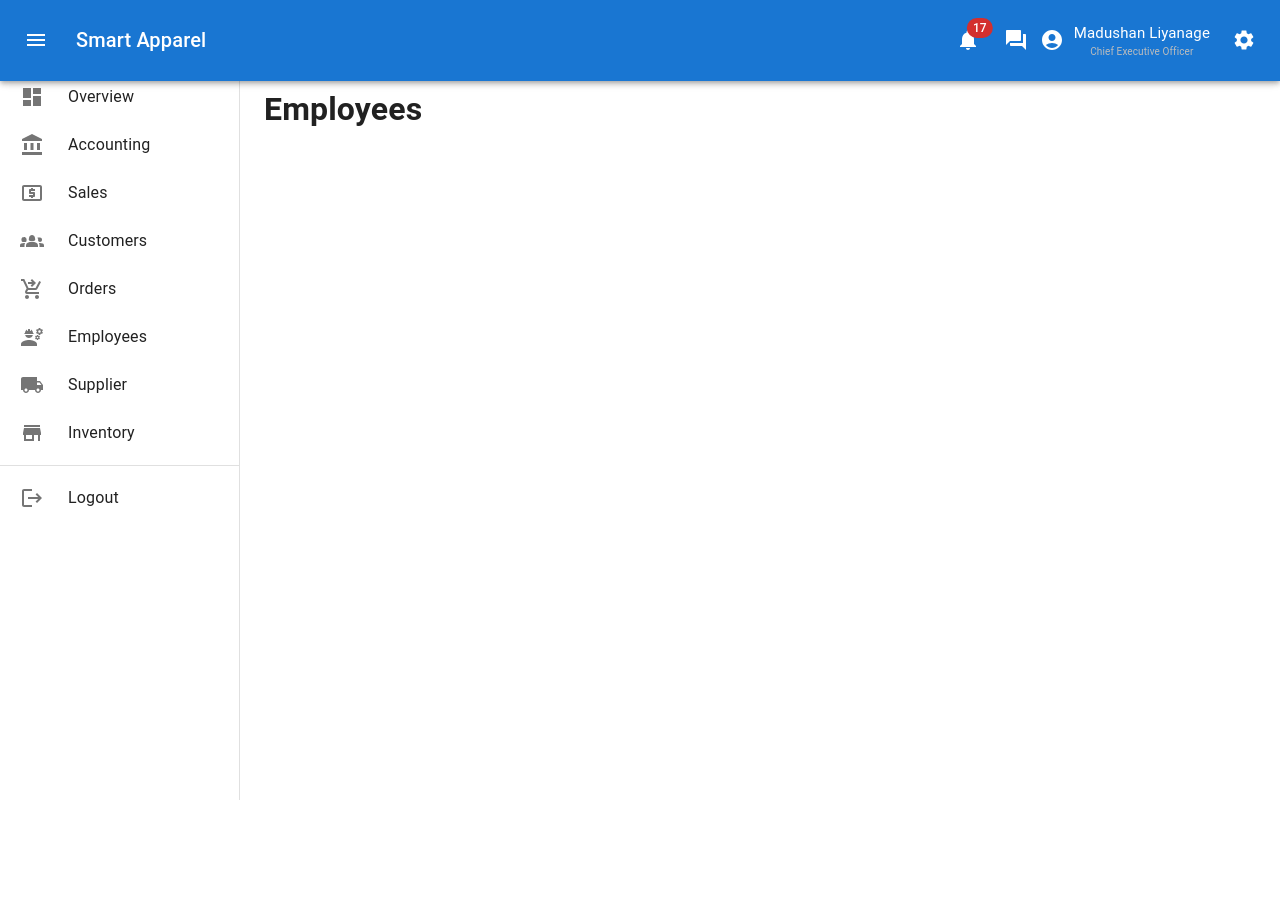
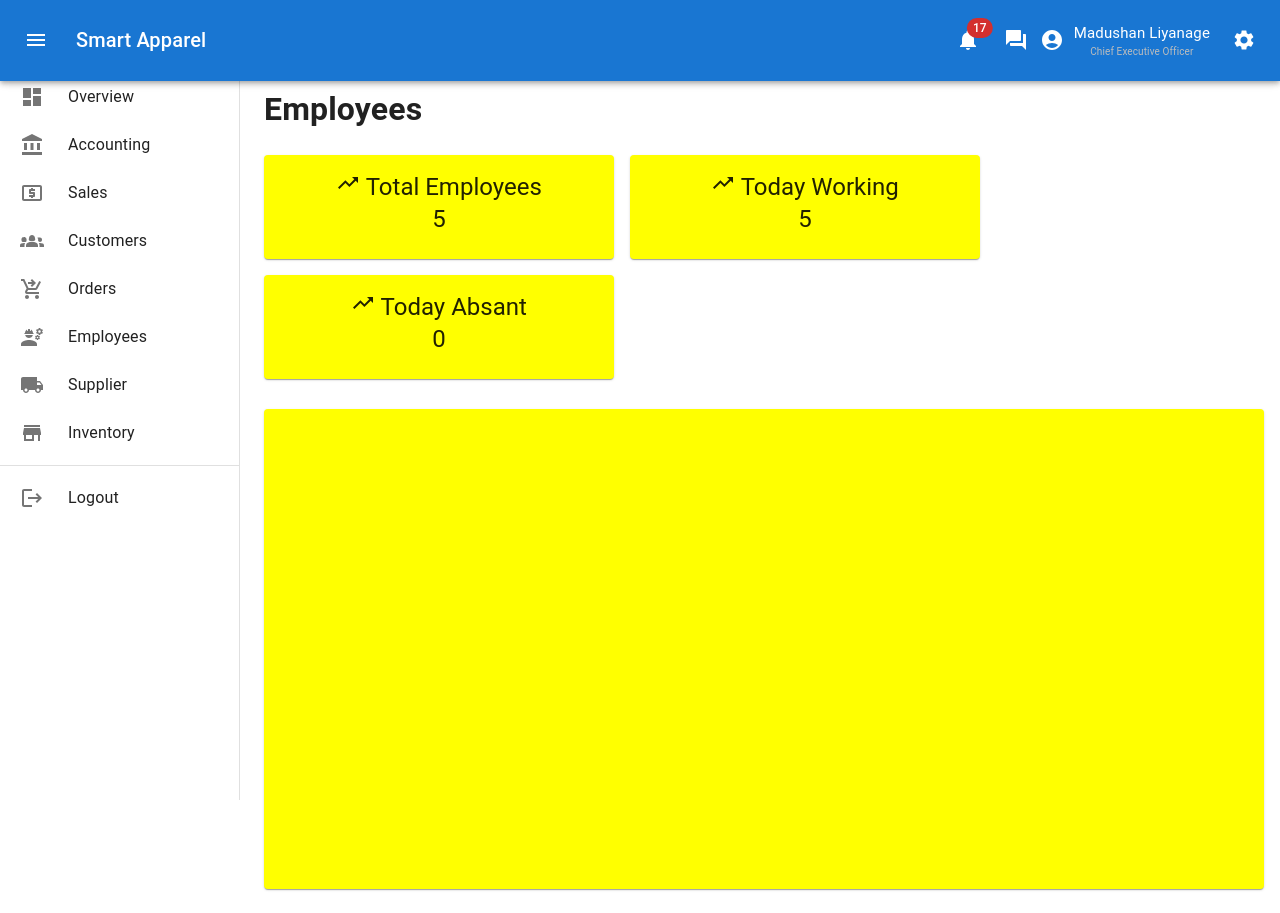
Before and after one commit to Hasindu1219/SmartApparel-Group_08-Frontend, a React (Create React App) app in the folder smart-apparel/: page /employees in a window 1280 px wide. Before the commit the page ends 800 px from the top, so only its background shows below. Built offline with nearby package versions, Linux system fonts and the light colour scheme.

Commit message:
update employee.jsx by grid

```diff
--- a/smart-apparel/src/pages/Employees.jsx
+++ b/smart-apparel/src/pages/Employees.jsx
@@ -1,8 +1,16 @@
-import React from 'react'
+import React from "react";
 import Box from "@mui/material/Box";
 import Navbar from "../components/Navbar/Navbar";
 import Sidebar from "../components/Sidebar";
-
+import Grid from "@mui/material/Grid";
+import Card from "@mui/material/Card";
+import CardContent from "@mui/material/CardContent";
+import Typography from "@mui/material/Typography";
+import CardActions from "@mui/material/CardActions";
+import Button from "@mui/material/Button";
+import ArrowForwardIosIcon from "@mui/icons-material/ArrowForwardIos";
+import TrendingUpTwoToneIcon from "@mui/icons-material/TrendingUpTwoTone";
+import Stack from "@mui/material/Stack";
 
 export default function Employees() {
   return (
@@ -13,9 +21,113 @@ export default function Employees() {
         <Sidebar />
 
         <Box component="main" sx={{ flexGrow: 1, p: 3 }}>
-        <h1>Employees</h1>
+          <h1>Employees</h1>
+
+          {/* Cards */}
+          <Grid container spacing={2}>
+            <Grid item xs="auto">
+              <Card sx={{ minWidth: 350, backgroundColor: "yellow" }}>
+                <CardContent style={{ textAlign: "center" }}>
+                  <Typography variant="h5" component="div">
+                    <TrendingUpTwoToneIcon /> Total Employees
+                  </Typography>
+                  <Typography variant="h5" >
+                    5
+                  </Typography>
+                  {/* <Typography sx={{ mb: 1.5 }} color="text.secondary">
+                    adjective
+                  </Typography>
+
+                  <Typography variant="body2">
+                    well meaning and kindly.
+                    <br />
+                    {'"a benevolent smile"'}
+                  </Typography> */}
+                </CardContent>
+
+                {/* <CardActions sx={{ float: "right" }}>
+                  <Button size="small">
+                    More
+                    <ArrowForwardIosIcon />
+                  </Button>
+                </CardActions> */}
+              </Card>
+            </Grid>
+
+            <Grid item xs="auto">
+              <Card sx={{ minWidth: 350, backgroundColor: "yellow" }}>
+                <CardContent style={{ textAlign: "center" }}>
+                  <Typography variant="h5" component="div">
+                    <TrendingUpTwoToneIcon /> Today Working
+                  </Typography>
+                  <Typography variant="h5" >
+                    5
+                  </Typography>
+                  {/* <Typography sx={{ mb: 1.5 }} color="text.secondary">
+                    adjective
+                  </Typography>
+
+                  <Typography variant="body2">
+                    well meaning and kindly.
+                    <br />
+                    {'"a benevolent smile"'}
+                  </Typography> */}
+                </CardContent>
+
+                {/* <CardActions sx={{ float: "right" }}>
+                  <Button size="small">
+                    More
+                    <ArrowForwardIosIcon />
+                  </Button>
+                </CardActions> */}
+              </Card>
+            </Grid>
+
+            <Grid item xs="auto">
+              <Card sx={{ minWidth: 350, backgroundColor: "yellow" }}>
+                <CardContent style={{ textAlign: "center" }}>
+                  <Typography variant="h5" component="div">
+                    <TrendingUpTwoToneIcon /> Today Absant
+                  </Typography>
+                  <Typography variant="h5" >
+                    0
+                  </Typography>
+                  {/* <Typography sx={{ mb: 1.5 }} color="text.secondary">
+                    adjective
+                  </Typography>
+
+                  <Typography variant="body2">
+                    well meaning and kindly.
+                    <br />
+                    {'"a benevolent smile"'}
+                  </Typography> */}
+                </CardContent>
+
+                {/* <CardActions sx={{ float: "right" }}>
+                  <Button size="small">
+                    More
+                    <ArrowForwardIosIcon />
+                  </Button>
+                </CardActions> */}
+              </Card>
+            </Grid>
+          </Grid>
+
+          <Box height={30} />
+
+          <Grid container spacing={2}>
+            <Grid item xs={8}>
+              <Card
+                sx={{
+                  height: 60 + "vh",
+                  minWidth: 1000,
+                  backgroundColor: "yellow",
+                }}
+              ></Card>
+            </Grid>
+          </Grid>
         </Box>
       </Box>
     </>
-  )
+  );
 }
```
